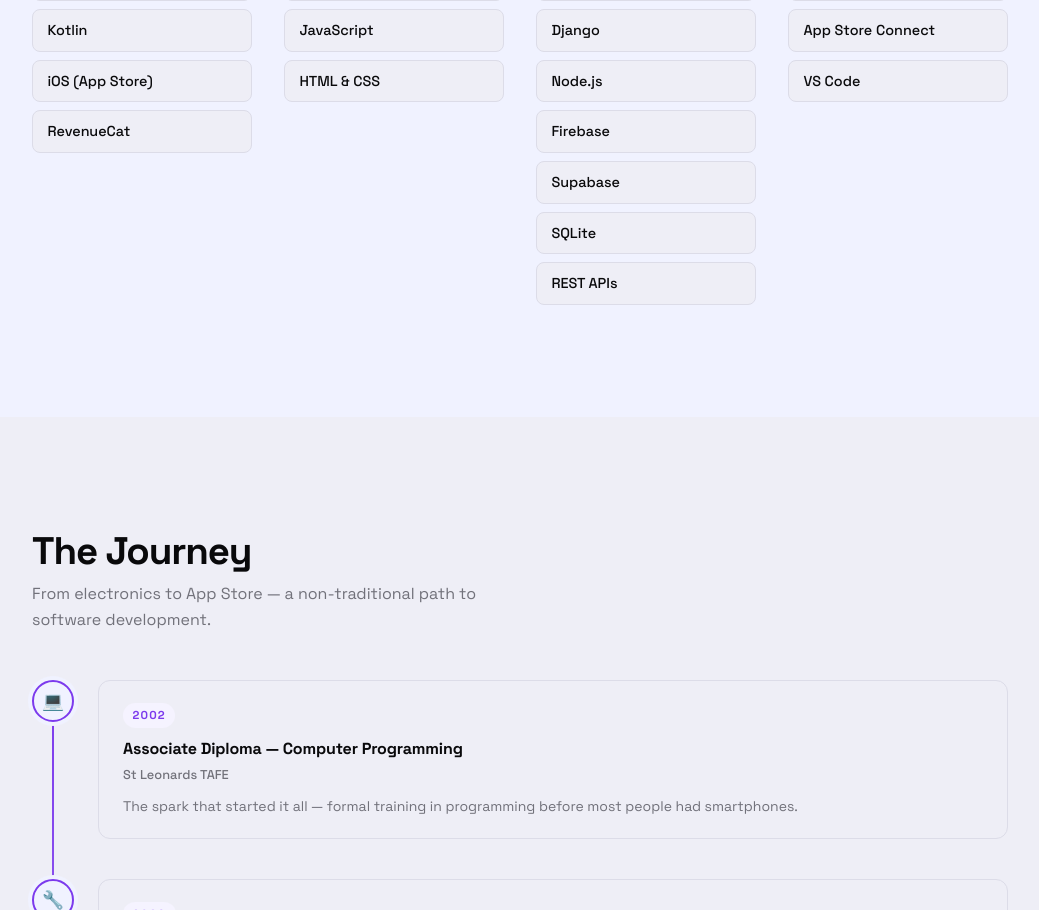
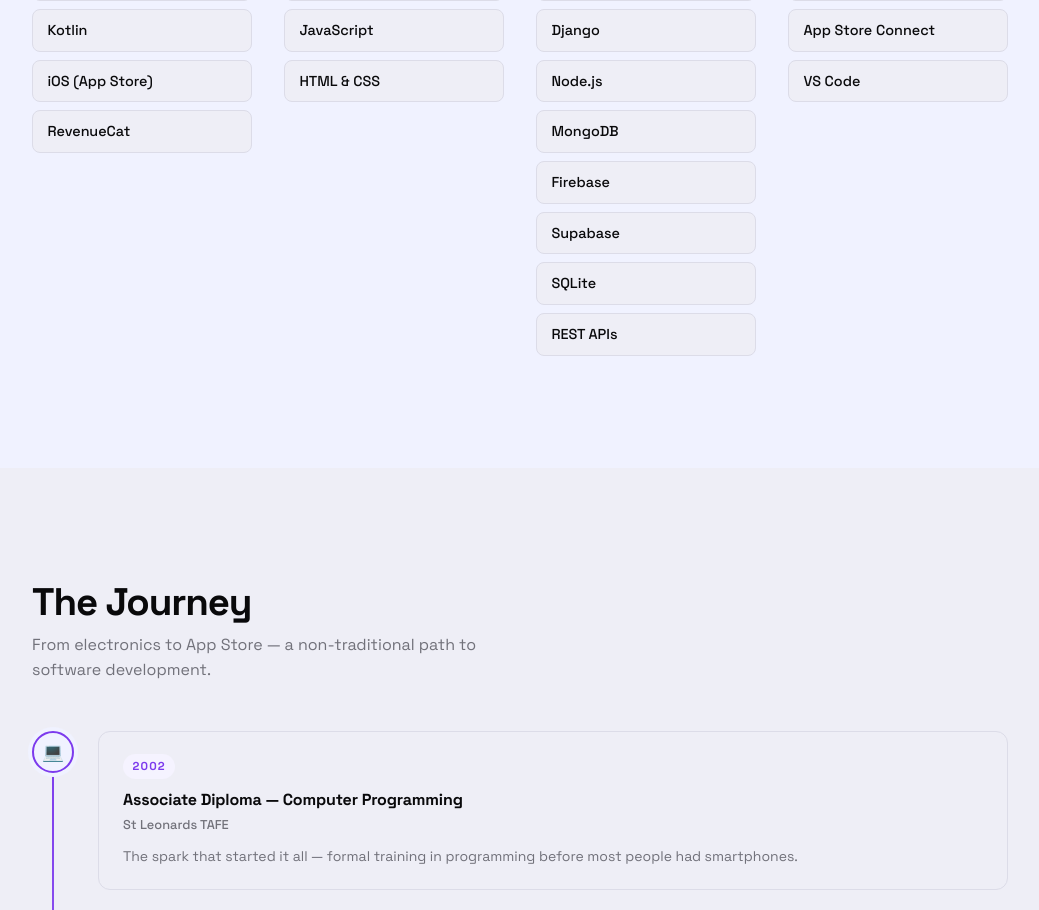
Before and after one commit to jerryrodelas/personal-page, a React (Vite) app: page / in a window 1280 px wide. Shown: the part 3555-4465 px from the top of the page, without its empty margins (120-1159 px from the left). Built offline with nearby package versions, Linux system fonts and the light colour scheme.

Commit message:
Add MongoDB to skills

```diff
--- a/src/data/skills.js
+++ b/src/data/skills.js
@@ -29,6 +29,7 @@
       { name: "Python" },
       { name: "Django" },
       { name: "Node.js" },
+      { name: "MongoDB" },
       { name: "Firebase" },
       { name: "Supabase" },
       { name: "SQLite" },
```
